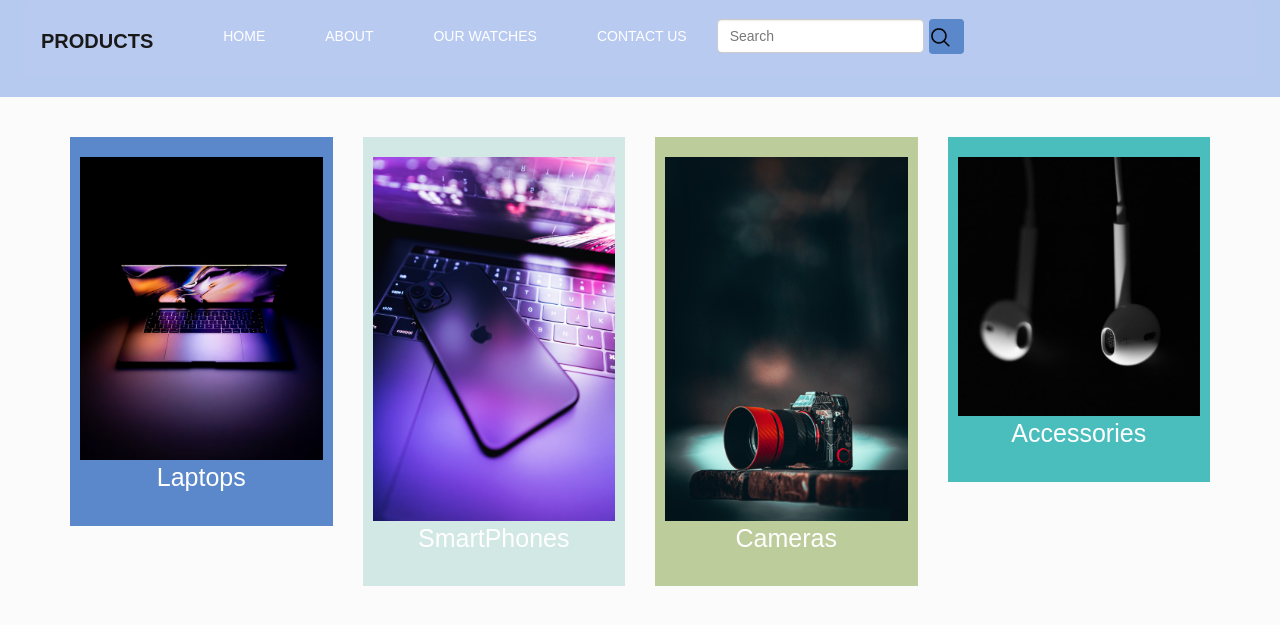
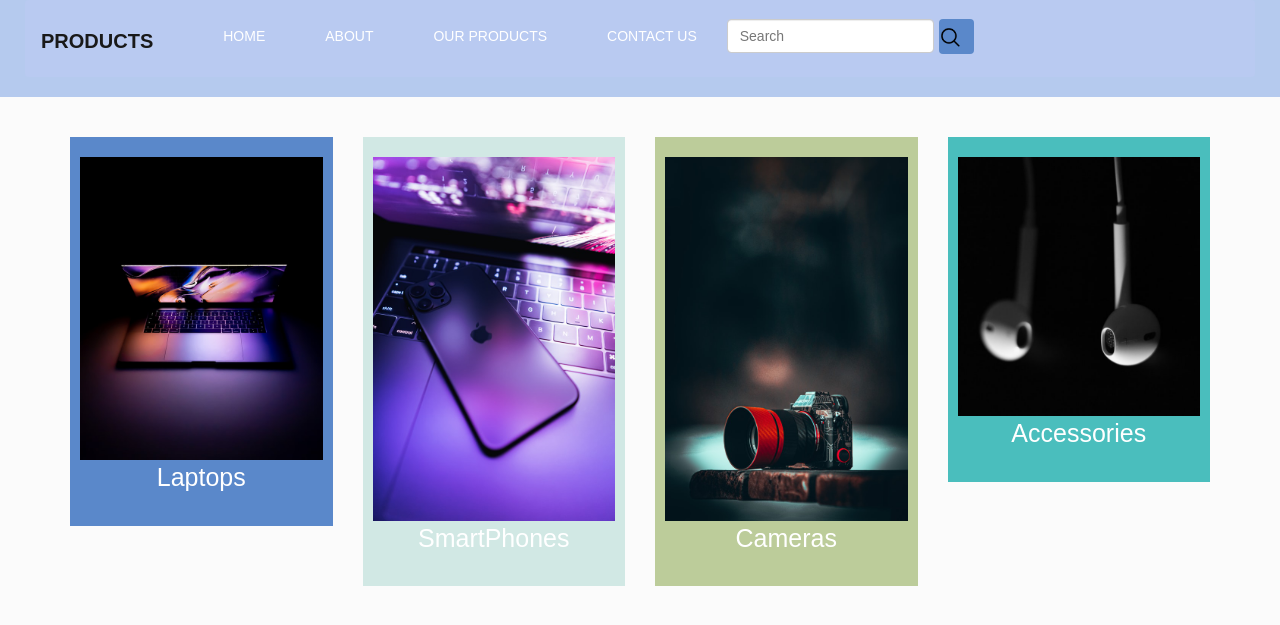
Before and after one commit to lianahasan/Techeria, a Django app: page /product in a window 1280 px wide. Shown: the top 625 px of the page. Run offline with Django 3.2, Linux system fonts and the light colour scheme; some libraries are stand-ins or nearby versions.

Commit message:
change added

```diff
--- a/techeria_controller/templates/product.html
+++ b/techeria_controller/templates/product.html
@@ -100,7 +100,7 @@ nav{
                   <a class="nav-link" href=" {% static 'about.html' %} "> About </a>
                 </li>
                 <li class="nav-item">
-                  <a class="nav-link" href=" {% static 'watch.html' %} "> Our Watches </a>
+                  <a class="nav-link" href=" {% static 'watch.html' %} "> Our Products</a>
                 </li>
                 <li class="nav-item">
                   <a class="nav-link" href=" {% static 'contact.html' %} ">Contact us</a>
```
